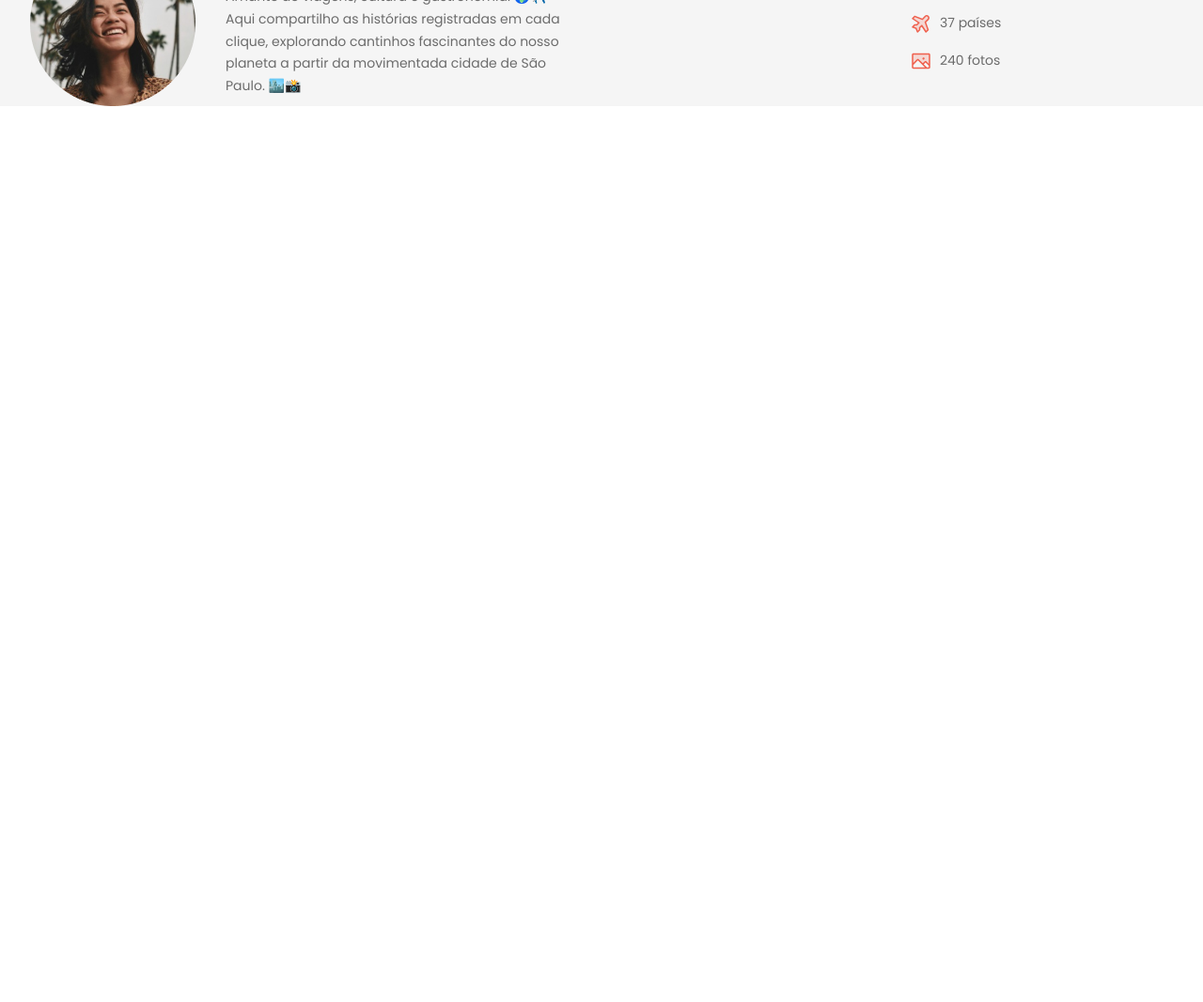
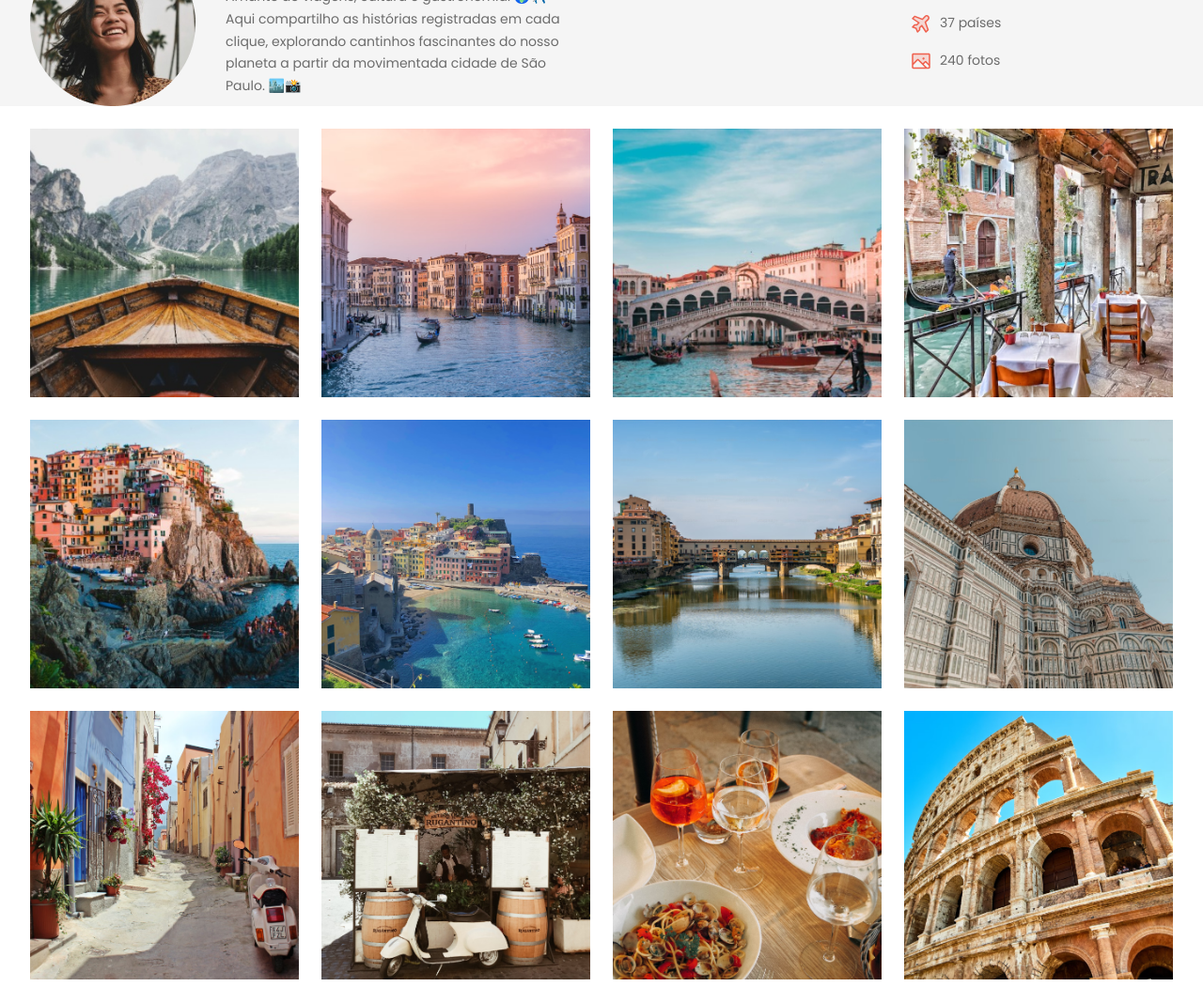
Before and after one commit to Murilocdo/projeto--travelgram, a plain HTML site: page index.html in a window 1280 px wide. Shown: the part 159-1226 px from the top of the page at 94% size. Before the commit the page ends 800 px from the top, so only its background shows below. Drawn offline with Linux system fonts and the light colour scheme.

Commit message:
main gallery

```diff
--- a/index.html
+++ b/index.html
@@ -65,5 +65,21 @@
           </div>
         </header>
   </div>
+
+  <main class="container">
+    <img src="assets/imgens/Image 01.png" alt="...">
+    <img src="assets/imgens/Image 02.png" alt="...">
+    <img src="assets/imgens/Image 03.png" alt="...">
+    <img src="assets/imgens/Image 04.png" alt="...">
+    <img src="assets/imgens/Image 05.png" alt="...">
+    <img src="assets/imgens/Image 06.png" alt="...">
+    <img src="assets/imgens/Image 07.png" alt="...">
+    <img src="assets/imgens/Image 08.png" alt="...">
+    <img src="assets/imgens/Image 09.png" alt="...">
+    <img src="assets/imgens/Image 10.png" alt="...">
+    <img src="assets/imgens/Image 11.png" alt="...">
+    <img src="assets/imgens/Image 12.png" alt="...">
+
+  </main>
 </body>
 </html>
--- a/styles/index.css
+++ b/styles/index.css
@@ -1,3 +1,4 @@
 @import url(global.css);
 @import url(nav.css);
 @import url(header.css);
+@import url(main.css);
--- /dev/null
+++ b/styles/main.css
@@ -0,0 +1,13 @@
+main {
+  display: flex;
+  flex-wrap: wrap;
+  gap: 24px;
+  padding-block: 24px;
+ }
+
+ main img  {
+  width: 286px;
+  height: 286px;
+  object-fit: cover;
+
+ }
```
